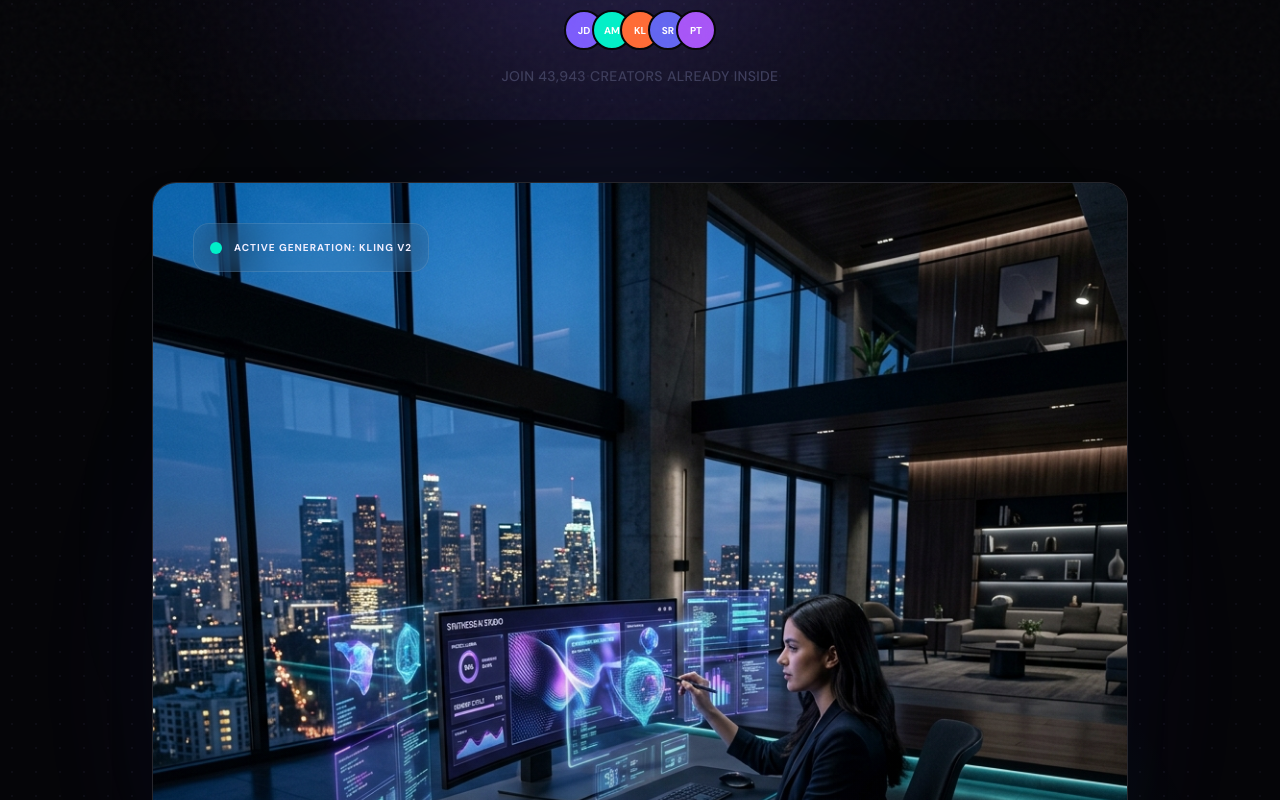
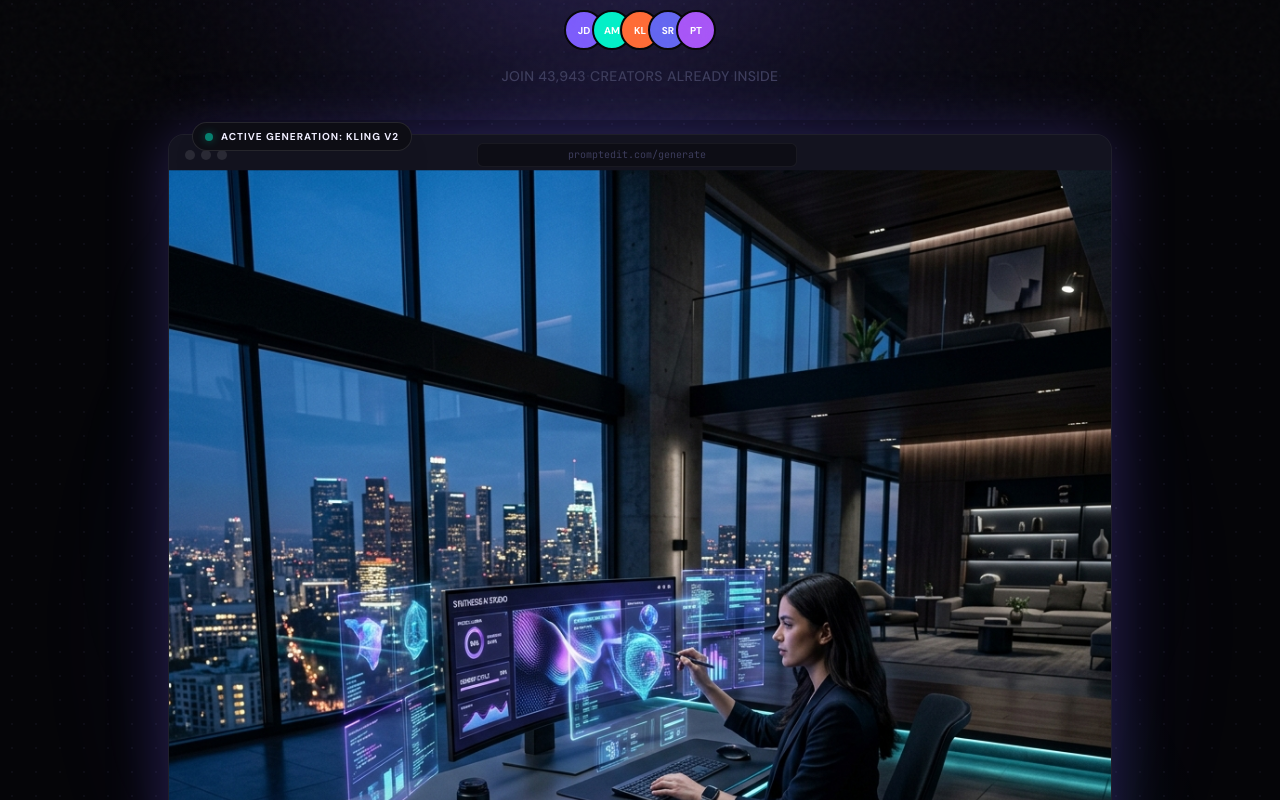
Before and after one commit to ugly-ceaser/FrontEndInterview, a React (Vite) app: page / in a window 1280 px wide. Shown: the part 680-1480 px from the top of the page. Built offline with nearby package versions, Linux system fonts and the light colour scheme; the HTML template or start-up script is replaced by a standard one.

Commit message:
design: rework hero visual with browser frame and active status pill

```diff
--- a/src/App.tsx
+++ b/src/App.tsx
@@ -677,22 +677,37 @@ export default function App() {
               initial={{ y: 60, opacity: 0 }}
               animate={{ y: 0, opacity: 1 }}
               transition={{ duration: 1, delay: 1.4, ease: "easeOut" }}
-              className="mt-24 w-full max-w-6xl relative"
+              className="mt-12 w-full max-w-6xl relative px-4"
             >
-              <div className="relative rounded-3xl overflow-hidden border border-white/10 shadow-2xl bg-surface group">
-                <div className="absolute inset-0 bg-gradient-to-t from-void via-transparent to-transparent z-10 opacity-60" />
-                <img
-                  src={heroImg}
-                  alt="PromptEdit Dashboard"
-                  className="w-full h-auto scale-[1.01] group-hover:scale-[1.03] transition-transform duration-1000"
-                />
+              {/* Active Generation Badge Pill (Overlapping) */}
+              <div className="absolute -top-3 left-10 z-30 px-3 py-1.5 rounded-full bg-surface border border-white/10 backdrop-blur-xl shadow-2xl flex items-center gap-2">
+                <div className="w-2 h-2 rounded-full bg-secondary animate-pulse shadow-[0_0_8px_rgba(0,240,200,0.6)]" />
+                <span className="text-[10px] font-bold text-text-primary uppercase tracking-[0.1em]">Active Generation: Kling v2</span>
+              </div>
 
-                {/* Floating UI Elements on top of image */}
-                <div className="absolute top-10 left-10 p-4 rounded-2xl bg-white/5 backdrop-blur-xl border border-white/10 hidden md:block">
-                  <div className="flex items-center gap-3">
-                    <div className="w-3 h-3 rounded-full bg-secondary animate-pulse" />
-                    <span className="text-[10px] font-bold text-text-primary uppercase tracking-widest">Active Generation: Kling v2</span>
+              <div className="relative rounded-2xl overflow-hidden border border-white/5 shadow-glow-violet bg-elevated group">
+                {/* Mock Browser Toolbar */}
+                <div className="h-10 px-4 bg-elevated border-b border-white/5 flex items-center justify-between">
+                  <div className="flex gap-1.5">
+                    <div className="w-2.5 h-2.5 rounded-full bg-white/10" />
+                    <div className="w-2.5 h-2.5 rounded-full bg-white/10" />
+                    <div className="w-2.5 h-2.5 rounded-full bg-white/10" />
                   </div>
+                  <div className="flex-1 max-w-xs mx-auto h-6 bg-void/40 rounded-md border border-white/5 flex items-center justify-center">
+                    <span className="text-[10px] text-text-ghost font-mono">promptedit.com/generate</span>
+                  </div>
+                  <div className="w-12" /> {/* Spacer */}
+                </div>
+
+                <div className="relative">
+                  {/* Bottom Gradient Fade */}
+                  <div className="absolute inset-x-0 bottom-0 h-1/3 bg-gradient-to-t from-void via-void/60 to-transparent z-10" />
+
+                  <img
+                    src={heroImg}
+                    alt="PromptEdit Dashboard"
+                    className="w-full h-auto scale-[1.01] group-hover:scale-[1.03] transition-transform duration-1000 block"
+                  />
                 </div>
               </div>
 
```
